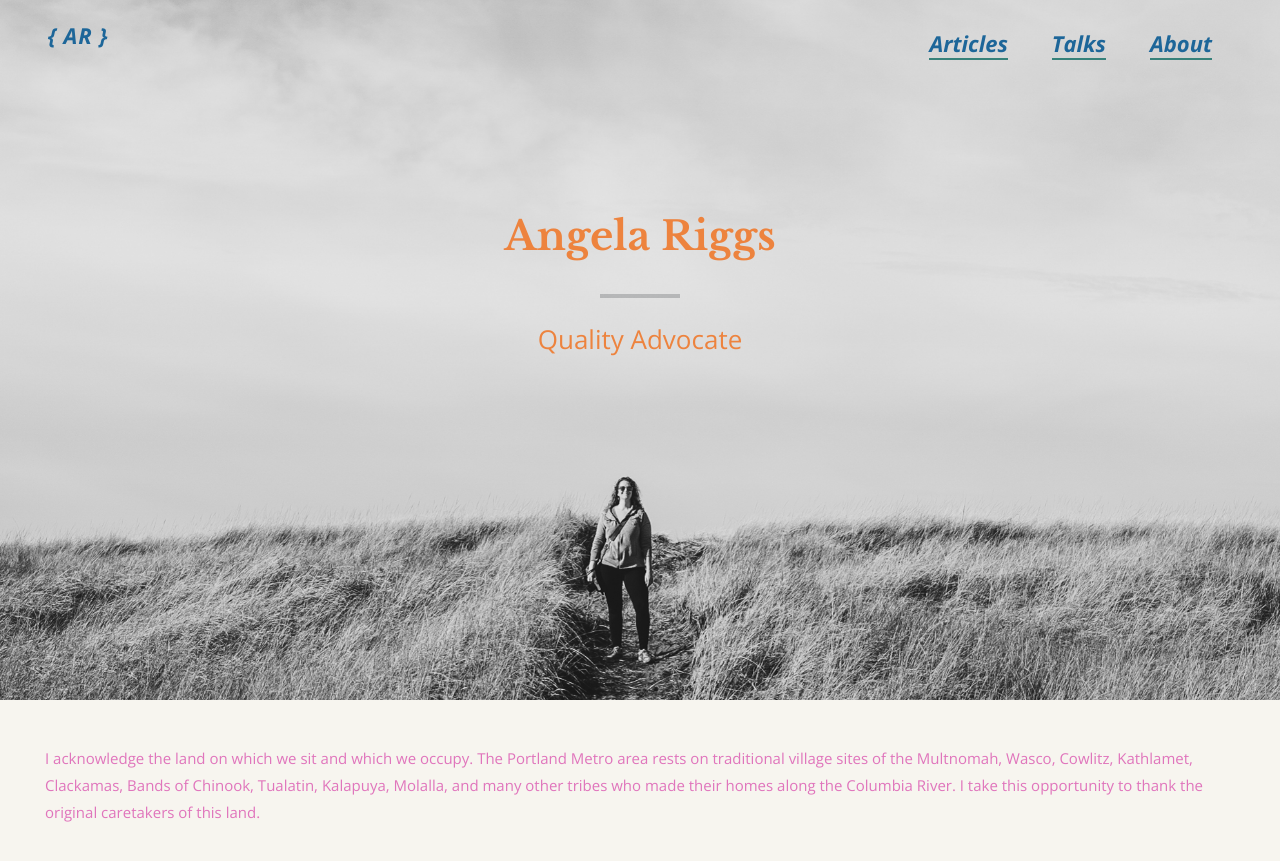
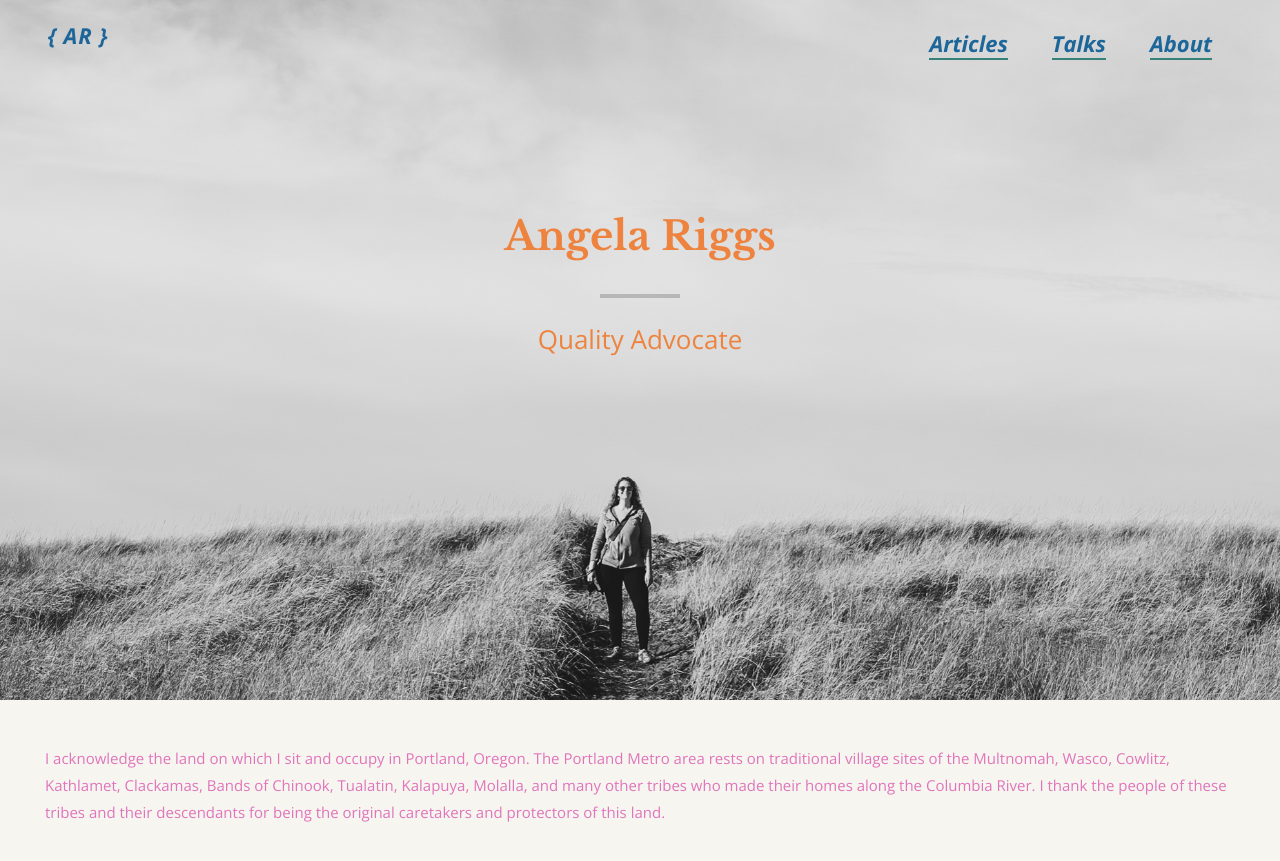
Before and after one commit to angelariggs/angelariggs.github.io, a Jekyll site: the page built from index.html, in a window 1280 px wide. Shown: the top 861 px of the page. Built offline with Jekyll 4.4.1, drawn with Linux system fonts in a browser that asks for light colours.

Commit message:
land acknowledgement update

```diff
--- a/index.html
+++ b/index.html
@@ -3,5 +3,5 @@ layout: default
 ---
 
 <div id="land">
-	<p> I acknowledge the land on which we sit and which we occupy. The Portland Metro area rests on traditional village sites of the Multnomah, Wasco, Cowlitz, Kathlamet, Clackamas, Bands of Chinook, Tualatin, Kalapuya, Molalla, and many other tribes who made their homes along the Columbia River. I take this opportunity to thank the original caretakers of this land.</p>
+	<p> I acknowledge the land on which I sit and occupy in Portland, Oregon. The Portland Metro area rests on traditional village sites of the Multnomah, Wasco, Cowlitz, Kathlamet, Clackamas, Bands of Chinook, Tualatin, Kalapuya, Molalla, and many other tribes who made their homes along the Columbia River. I thank the people of these tribes and their descendants for being the original caretakers and protectors of this land.</p>
 </div>
```
